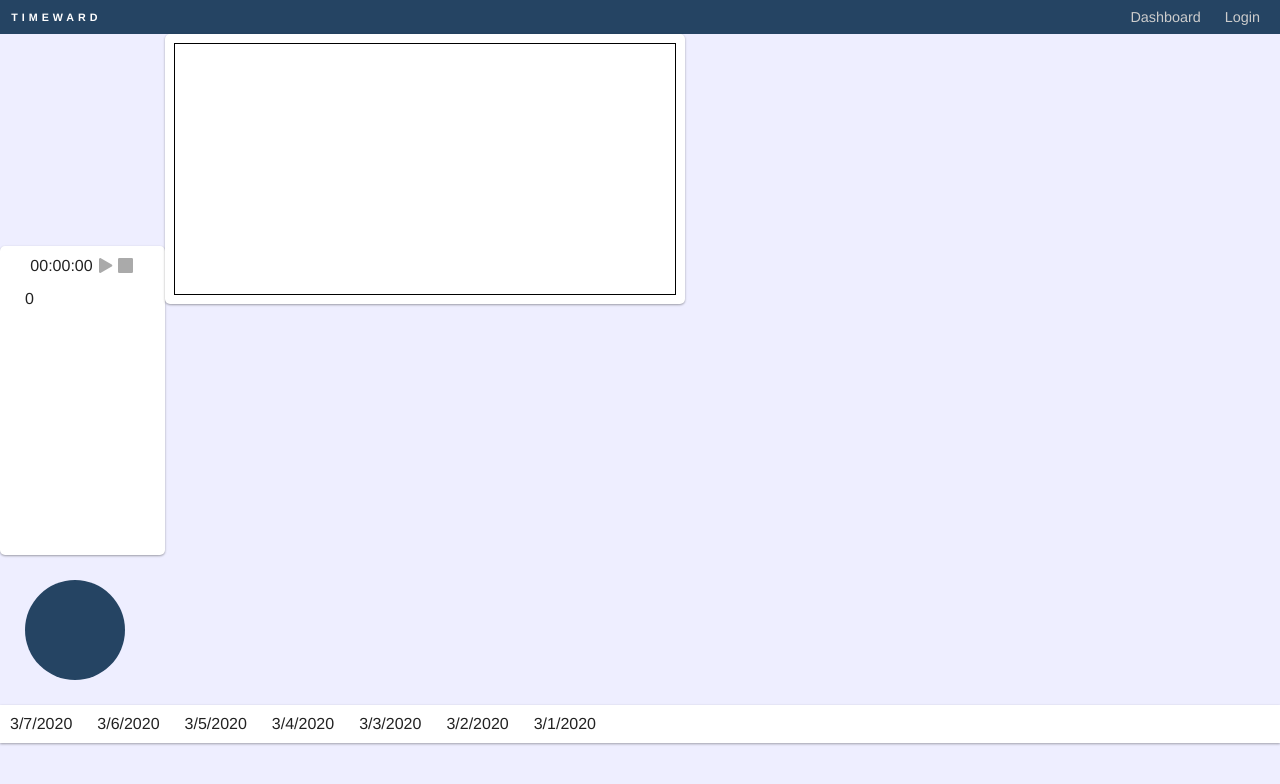
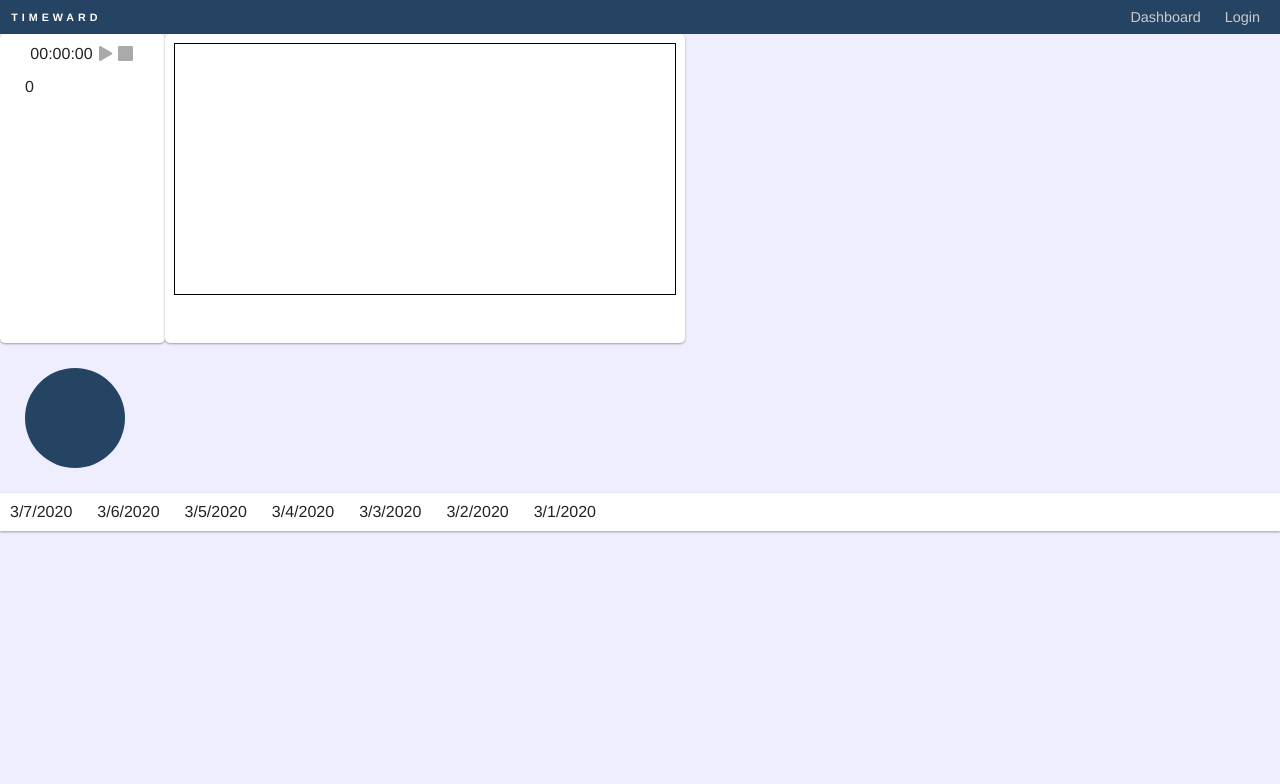
Before and after one commit to rpivo/timeward-react, a React app: page / in a window 1280 px wide. Shown: the top 784 px of the page. Built offline with nearby package versions, Linux system fonts and the light colour scheme; the HTML template or start-up script is replaced by a standard one.

Commit message:
add section component

```diff
--- /dev/null
+++ b/src/components/Section.tsx
@@ -0,0 +1,9 @@
+import React from 'react';
+import StyledSection from '@styles/components/Section.styled';
+
+type SectionProps = { children: React.ReactNode };
+
+const Section = (props: SectionProps): JSX.Element =>
+  <StyledSection>{ props.children }</StyledSection>;
+
+export default Section;
--- a/src/pages/Dashboard.tsx
+++ b/src/pages/Dashboard.tsx
@@ -2,6 +2,7 @@ import React, { createContext, useReducer } from 'react';
 import Alignment from '@components/Alignment';
 import Graph from '@components/Graph';
 import PieChart from '@components/PieChart';
+import Section from '@components/Section';
 import Tile from '@components/Tile';
 import Timeline from '@components/Timeline';
 import Timer from '@components/Timer';
@@ -37,6 +38,7 @@ const Dashboard: React.FC = (): JSX.Element => {
 
   return (
     <StyledDashboard>
+      <Section>
         <DashboardContext.Provider value={{ dispatch, store }}>
           <Tile>
             <Alignment horizontal>
@@ -50,6 +52,7 @@ const Dashboard: React.FC = (): JSX.Element => {
         <Tile>
           <Graph />
         </Tile>
+      </Section>
       <PieChart />
       <Tile width='full'>
         <Timeline>
--- /dev/null
+++ b/src/styles/components/Section.styled.tsx
@@ -0,0 +1,7 @@
+import styled from 'styled-components';
+
+const StyledSection = styled.section`
+  display: flex;
+`;
+
+export default StyledSection;
```
Also changed, not shown: 1 other file (tests, documents, lock files or other folders). Lines whose indentation alone changed are shown as unchanged.
